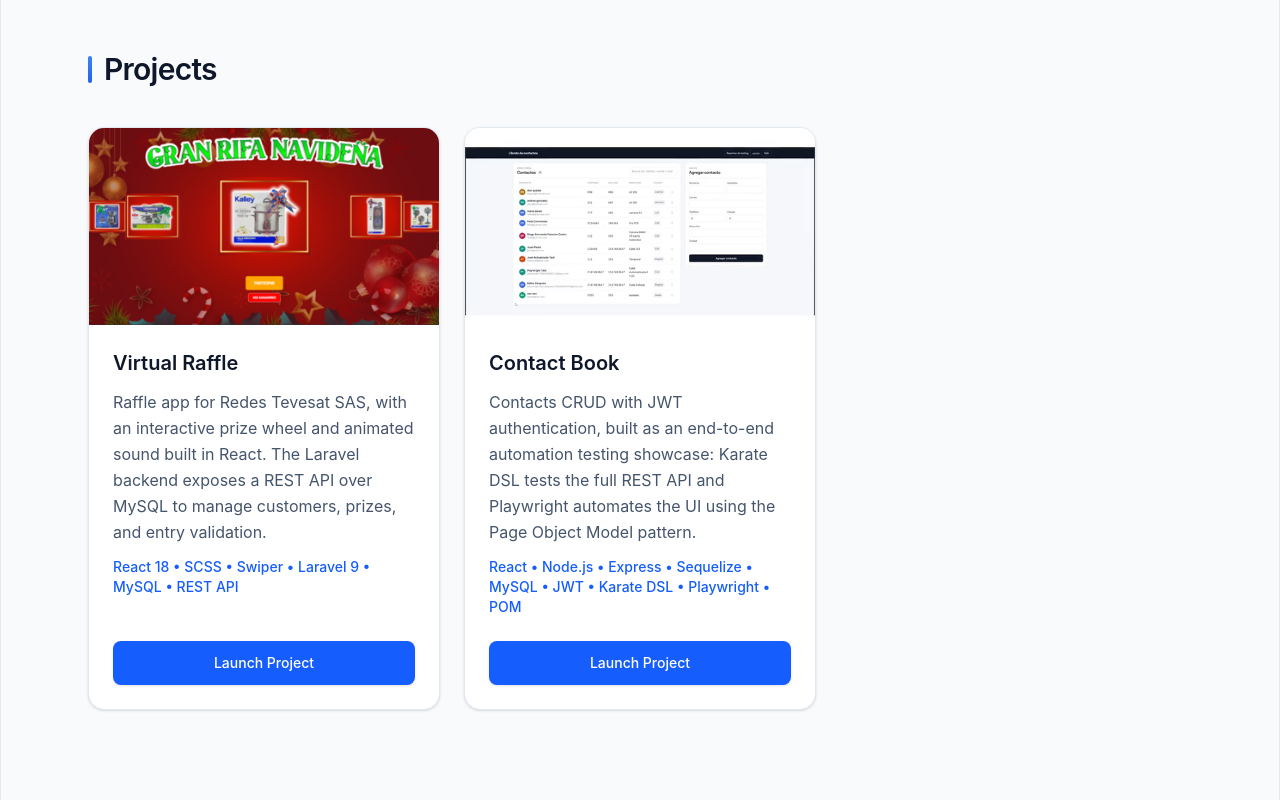
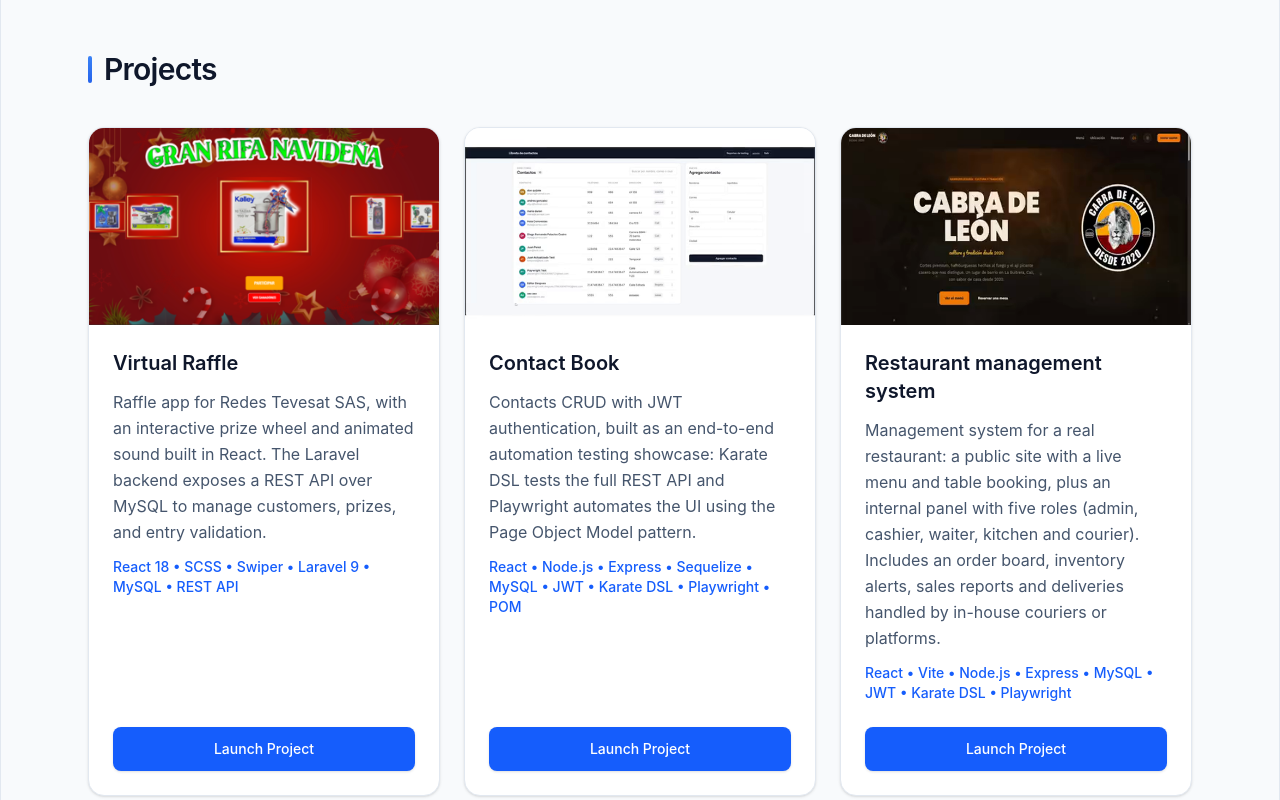
Before and after one commit to df-palacios/personalwebsite, a React (Vite) app in the folder virtual-cv/: page / in a window 1280 px wide. Shown: the part 3040-3840 px from the top of the page. Built offline with nearby package versions, Linux system fonts and the light colour scheme; no server answers.

Commit message:
Agrega Sistema de gestion de restaurante al portafolio

```diff
--- a/virtual-cv/src/components/Projects.jsx
+++ b/virtual-cv/src/components/Projects.jsx
@@ -3,7 +3,7 @@ import { useLanguage } from "../context/LanguageContext";
 import { useTheme } from "../context/ThemeContext";
 import { translations } from "../translations";
 import { cue, CUES } from "../lib/sound";
-import { RIFA_URL, LIBRETA_URL } from "../config/links";
+import { RIFA_URL, LIBRETA_URL, CABRA_URL } from "../config/links";
 
 const data = {
   es: {
@@ -25,6 +25,14 @@ const data = {
         desc: "CRUD de contactos con autenticación JWT, pensado como muestra de automation testing de punta a punta: Karate DSL prueba toda la API REST y Playwright automatiza la interfaz con el patrón Page Object Model.",
         tech: "React • Node.js • Express • Sequelize • MySQL • JWT • Karate DSL • Playwright • POM",
       },
+      {
+        name: "Sistema de gestión de restaurante",
+        image: "/cabra-preview.png",
+        video: "/cabraVideo.mp4",
+        url: CABRA_URL,
+        desc: "Sistema de gestión para un restaurante real: página pública con menú en vivo y reservas, más un panel interno con cinco roles (administración, caja, mesero, cocina y domiciliario). Incluye tablero de pedidos, inventario con alertas, reportes de ventas y domicilios con repartidores propios o plataformas.",
+        tech: "React • Vite • Node.js • Express • MySQL • JWT • Karate DSL • Playwright",
+      },
     ],
   },
   en: {
@@ -45,6 +53,14 @@ const data = {
         url: LIBRETA_URL,
         desc: "Contacts CRUD with JWT authentication, built as an end-to-end automation testing showcase: Karate DSL tests the full REST API and Playwright automates the UI using the Page Object Model pattern.",
         tech: "React • Node.js • Express • Sequelize • MySQL • JWT • Karate DSL • Playwright • POM",
+      },
+      {
+        name: "Restaurant management system",
+        image: "/cabra-preview.png",
+        video: "/cabraVideo.mp4",
+        url: CABRA_URL,
+        desc: "Management system for a real restaurant: a public site with a live menu and table booking, plus an internal panel with five roles (admin, cashier, waiter, kitchen and courier). Includes an order board, inventory alerts, sales reports and deliveries handled by in-house couriers or platforms.",
+        tech: "React • Vite • Node.js • Express • MySQL • JWT • Karate DSL • Playwright",
       },
     ],
   },
--- a/virtual-cv/src/config/links.js
+++ b/virtual-cv/src/config/links.js
@@ -1,5 +1,6 @@
 /**
- * URLs de los proyectos hermanos (Rifa Virtual, Libreta de Contactos) para
+ * URLs de los proyectos hermanos (Rifa Virtual, Libreta de Contactos,
+ * Cabra de León) para
  * los botones "Lanzar proyecto".
  *
  * La URL se deduce del host con el que se abrió la página, así funciona
@@ -11,7 +12,8 @@
  *
  * En producción se usa la ruta real donde está desplegado cada proyecto.
  *
- * Se puede forzar cada una con VITE_RIFA_URL / VITE_LIBRETA_URL en el .env.
+ * Se puede forzar cada una con VITE_RIFA_URL / VITE_LIBRETA_URL /
+ * VITE_CABRA_URL en el .env.
  */
 
 function resolveProjectUrl({ devPort, productionPath, overrideEnvValue }) {
@@ -53,3 +55,13 @@ export const LIBRETA_URL = resolveProjectUrl({
   productionPath: "/proyectos/libreta",
   overrideEnvValue: import.meta.env.VITE_LIBRETA_URL,
 });
+
+// Cabra de León usa Vite igual que este portafolio, así que NO puede usar el
+// 5173: se le asignó el 5174 y está fijado con strictPort en su vite.config.
+const CABRA_DEV_PORT = import.meta.env.VITE_CABRA_PORT || 5174;
+
+export const CABRA_URL = resolveProjectUrl({
+  devPort: CABRA_DEV_PORT,
+  productionPath: "/proyectos/cabra",
+  overrideEnvValue: import.meta.env.VITE_CABRA_URL,
+});
```
Also changed, not shown: virtual-cv/public/cabra-preview.png (added), 1 other file (tests, documents, lock files or other folders).
